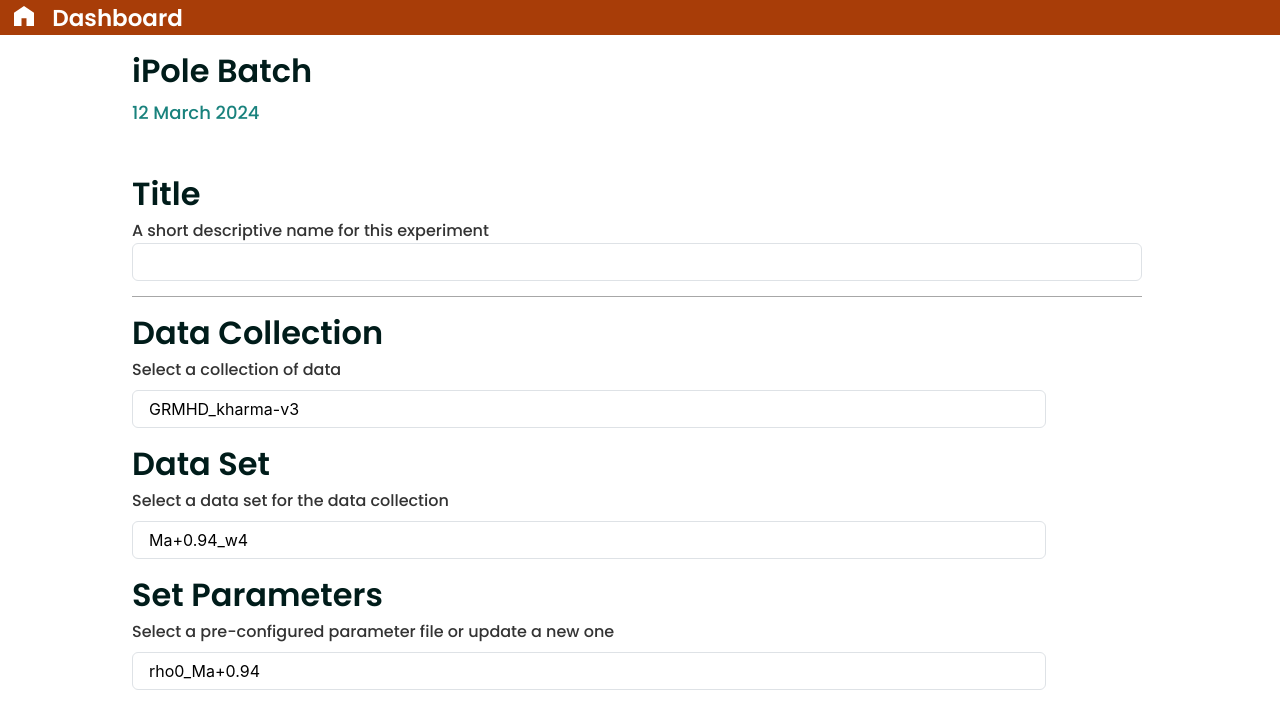
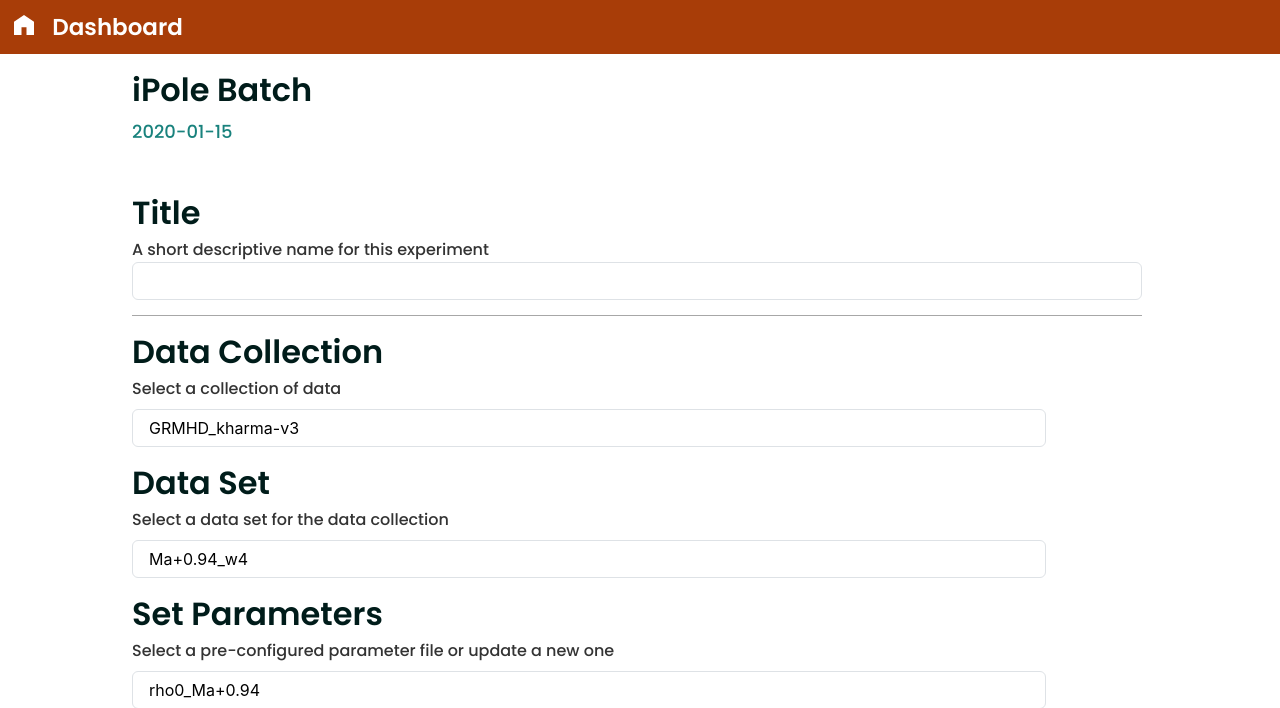
Before and after one commit to SciGaP/eht_htcondor_gateway, a Flask app: template app/templates/EHTIpoleBatch.html in a window 1280 px wide. Shown: the top 708 px of the page. Run offline with Flask 3, Linux system fonts and the light colour scheme; the template is opened without the code that fills it: most values are stand-ins (such as "Sample title", 1, 10 or a date in 2020); some web fonts are replaced.

Commit message:
css tweak

```diff
--- a/app/blueprints/website_logic.py
+++ b/app/blueprints/website_logic.py
@@ -34,7 +34,9 @@ def ipoleexplorer():
 @website_blueprint.route("/ipolebatch")
 #@login_required
 def ipolebatch():
-    return render_template("ipolebatch.html", user=current_user)
+    #return render_template("ipolebatch.html", user=current_user)
+    datestr = get_formatted_date()
+    return render_template("EHTIpoleBatch.html", datestr= datestr, user=current_user)
 
 @website_blueprint.route("/experiments")
 #@login_required
--- a/app/static/ehtipolebatch/css/EHTIpoleBatch.css
+++ b/app/static/ehtipolebatch/css/EHTIpoleBatch.css
@@ -44,6 +44,8 @@
 .headerhome_one {
   padding-left: 14px;
   padding-right: 14px;
+  padding-top: 10px;
+  padding-bottom: 10px;
   display: flex;
   background-color: var(--deep_orange_900);
   align-items: start;
@@ -51,7 +53,8 @@
 
 .home_one {
   height: 20px;
-  margin-top: 6px;
+  /* margin-top: 10px;
+  margin-bottom: 10px; */
   width: 20px;
 }
 
--- a/app/templates/EHTIpoleBatch.html
+++ b/app/templates/EHTIpoleBatch.html
@@ -36,7 +36,7 @@
             <div class="rowipolebatch">
               <h1 class="ipolebatch ui heading size-headings">iPole Batch</h1>
             </div>
-            <h2 class="date ui heading size-textxs">12 March 2024</h2>
+            <h2 class="date ui heading size-textxs">{{ datestr }}</h2>
           </div>
           <div class="columntitle">
             <h2 class="datacollection ui heading size-headings">Title</h2>
```
Also changed, not shown: 1 other file.
